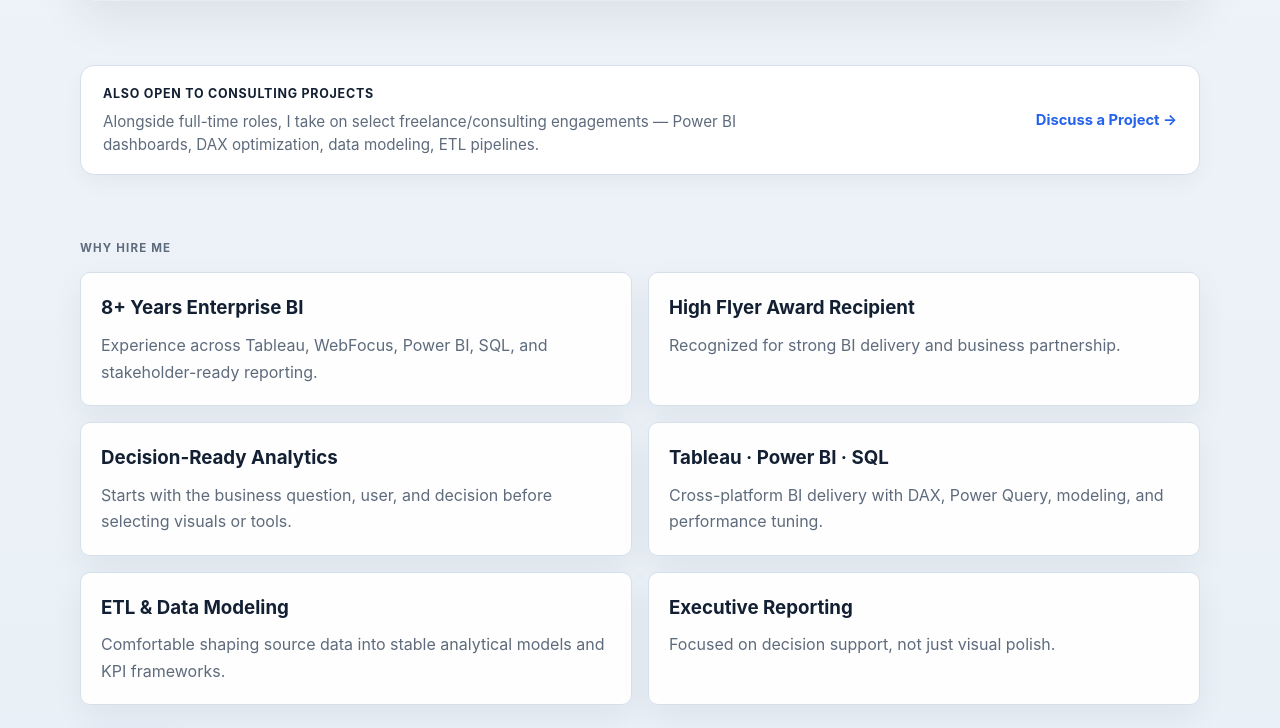
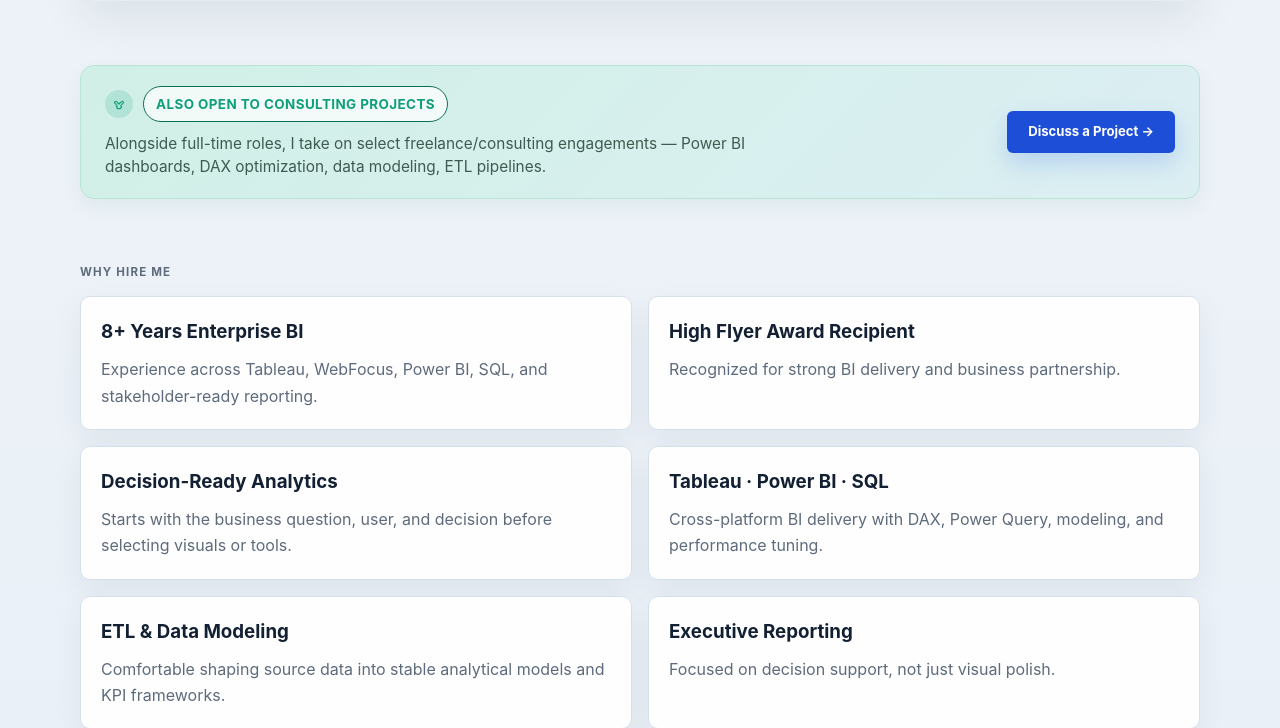
Before and after one commit to jay-powerbi/jiayi-portfolio, a Flask app: page /portfolio/opportunities in a window 1280 px wide. Shown: the part 1120-1848 px from the top of the page. Run offline with Flask 3, Linux system fonts and the light colour scheme; data that the repository does not hold is empty.

Commit message:
Make the consulting callout more visually distinct on Opportunities.
Use a teal-tinted card, pill title with icon, and a solid CTA button so the section stands out from surrounding white blocks.

Co-authored-by: Cursor <cursoragent@cursor.com>

```diff
--- a/static/css/portfolio.css
+++ b/static/css/portfolio.css
@@ -1788,11 +1788,13 @@ a.pf-card:focus-visible {
     align-items: center;
     justify-content: space-between;
     gap: 20px 28px;
-    padding: 18px 22px;
-    border: 0.5px solid var(--pf-border);
+    padding: 20px 24px;
+    border: 0.5px solid #b7e4d5;
     border-radius: 14px;
-    background: var(--pf-surface);
-    box-shadow: 0 8px 20px rgba(19, 32, 51, 0.04);
+    background:
+        linear-gradient(135deg, rgba(15, 159, 122, 0.1), rgba(37, 99, 235, 0.06)),
+        var(--pf-teal-bg);
+    box-shadow: 0 8px 20px rgba(15, 110, 86, 0.06);
 }
 
 .pf-consulting-copy {
@@ -1800,42 +1802,72 @@ a.pf-card:focus-visible {
     flex: 1;
 }
 
-.pf-consulting-label {
-    margin: 0 0 6px;
-    color: var(--pf-text);
-    font-size: 0.78rem;
+.pf-consulting-title-row {
+    display: flex;
+    align-items: center;
+    flex-wrap: wrap;
+    gap: 10px;
+    margin-bottom: 10px;
+}
+
+.pf-consulting-icon {
+    display: inline-flex;
+    align-items: center;
+    justify-content: center;
+    width: 28px;
+    height: 28px;
+    border-radius: 999px;
+    background: rgba(15, 159, 122, 0.16);
+    color: var(--pf-teal);
+    flex-shrink: 0;
+}
+
+.pf-consulting-icon svg {
+    width: 16px;
+    height: 16px;
+    stroke: currentColor;
+    stroke-width: 1.8;
+    stroke-linecap: round;
+    stroke-linejoin: round;
+}
+
+.pf-consulting-pill {
+    display: inline-flex;
+    align-items: center;
+    padding: 6px 12px;
+    border: 0.5px solid #0f6e56;
+    border-radius: 999px;
+    background: rgba(255, 255, 255, 0.72);
+    color: var(--pf-teal);
+    font-size: 0.84rem;
     font-weight: 700;
-    letter-spacing: 0.06em;
+    letter-spacing: 0.03em;
     text-transform: uppercase;
 }
 
 .pf-consulting-text {
     margin: 0;
     max-width: 720px;
-    color: var(--pf-muted);
-    font-size: 0.95rem;
+    color: #3f5a50;
+    font-size: 0.96rem;
     line-height: 1.5;
 }
 
-.pf-consulting-link {
+.pf-consulting-cta {
     flex-shrink: 0;
-    color: var(--pf-blue);
-    font-size: 0.92rem;
-    font-weight: 650;
-    text-decoration: none;
     white-space: nowrap;
-}
-
-.pf-consulting-link:hover {
-    color: var(--pf-blue-dark);
-    text-decoration: underline;
 }
 
 @media (max-width: 720px) {
     .pf-consulting-strip {
         flex-direction: column;
         align-items: flex-start;
-        gap: 12px;
+        gap: 14px;
+    }
+
+    .pf-consulting-cta {
+        width: 100%;
+        justify-content: center;
     }
 }
 
--- a/templates/portfolio_opportunities.html
+++ b/templates/portfolio_opportunities.html
@@ -31,10 +31,20 @@
             <div class="pf-container">
                 <aside class="pf-consulting-strip" aria-label="Consulting availability">
                     <div class="pf-consulting-copy">
-                        <p class="pf-consulting-label">Also Open to Consulting Projects</p>
+                        <div class="pf-consulting-title-row">
+                            <span class="pf-consulting-icon" aria-hidden="true">
+                                <svg viewBox="0 0 24 24" fill="none">
+                                    <path d="M8 13l-2.2-2.2a1.6 1.6 0 0 1 2.3-2.3L11 11"></path>
+                                    <path d="M16 13l2.2-2.2a1.6 1.6 0 0 0-2.3-2.3L13 11"></path>
+                                    <path d="M9.5 14.5L8 16l2 3h4l2-3-1.5-1.5"></path>
+                                    <path d="M11 11l1 1 1-1"></path>
+                                </svg>
+                            </span>
+                            <span class="pf-consulting-pill">Also Open to Consulting Projects</span>
+                        </div>
                         <p class="pf-consulting-text">Alongside full-time roles, I take on select freelance/consulting engagements — Power BI dashboards, DAX optimization, data modeling, ETL pipelines.</p>
                     </div>
-                    <a class="pf-consulting-link" href="mailto:{{ portfolio_links.email }}?subject=Consulting%20Project%20Inquiry">Discuss a Project →</a>
+                    <a class="pf-btn pf-btn-primary pf-consulting-cta" href="mailto:{{ portfolio_links.email }}?subject=Consulting%20Project%20Inquiry">Discuss a Project →</a>
                 </aside>
             </div>
         </section>
```
